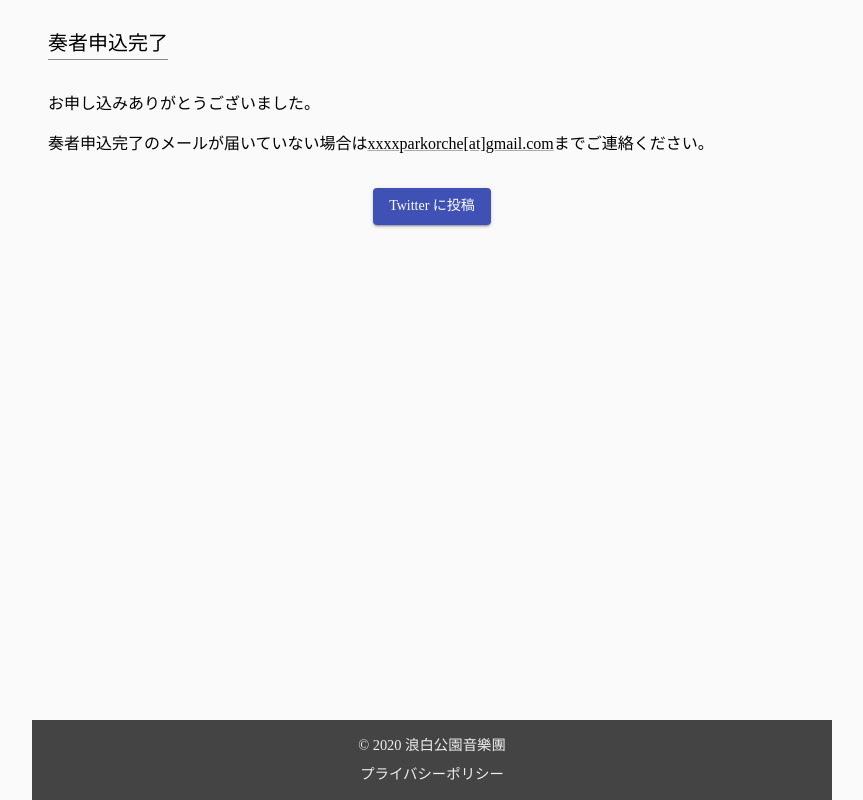
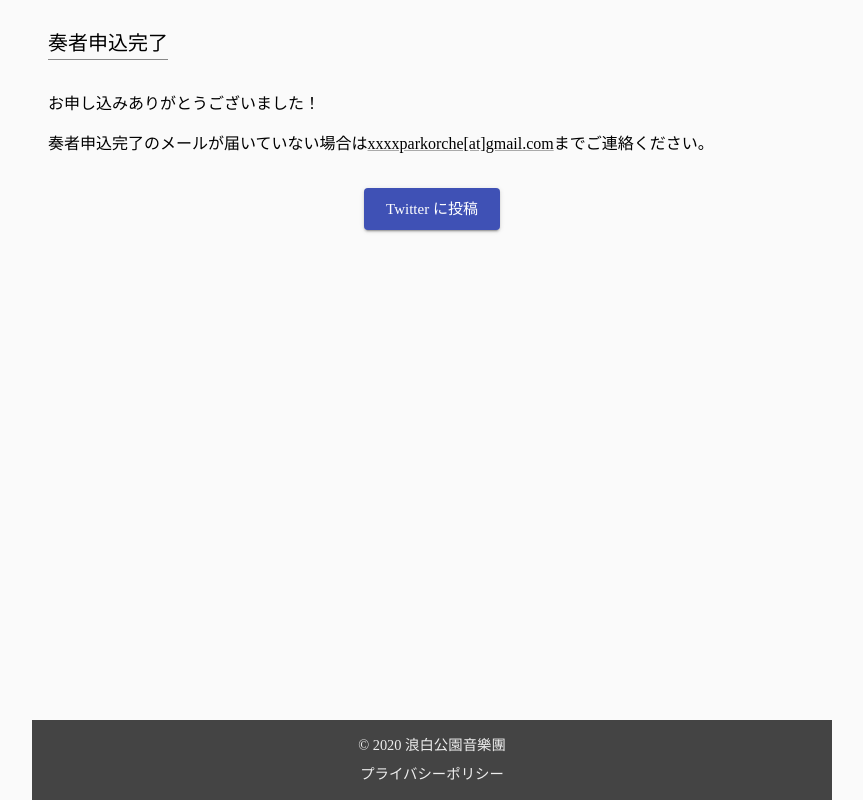
Before and after one commit to hashedhyphen/tsubasa-music, a Next.js app: page /thanks in a window 1280 px wide. Shown: the whole page, without its empty margins (208-1071 px from the left). Built offline with nearby package versions, Linux system fonts and the light colour scheme.

Commit message:
Tweak thanks page

```diff
--- a/pages/thanks.tsx
+++ b/pages/thanks.tsx
@@ -61,7 +61,7 @@
           <Header>奏者申込完了</Header>
         </HeaderWrapper>
         <Body>
-          <p>お申し込みありがとうございました。</p>
+          <p>お申し込みありがとうございました！</p>
           <p>
             奏者申込完了のメールが届いていない場合は
             <ExternalLink href="mailto:xxxxparkorche@gmail.com">
@@ -71,7 +71,7 @@
           </p>
           <ButtonWrapper>
             <a href={getTwitterIntentUrl(router.query.part)}>
-              <Button variant="contained" color="primary">
+              <Button variant="contained" color="primary" size="large">
                 <Message>Twitter に投稿</Message>
               </Button>
             </a>
```
